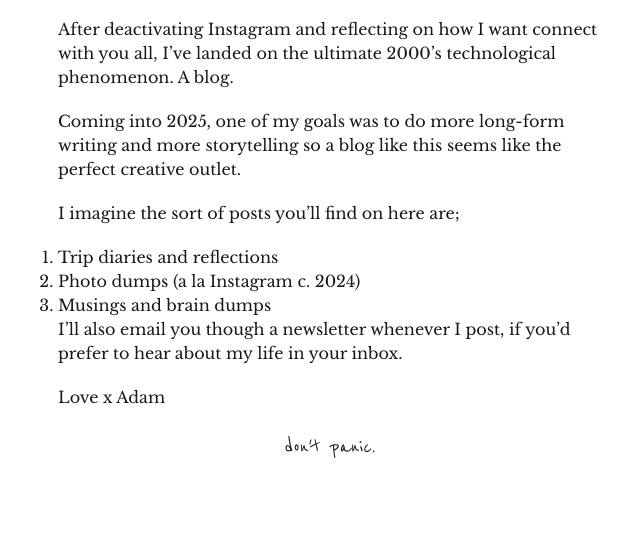
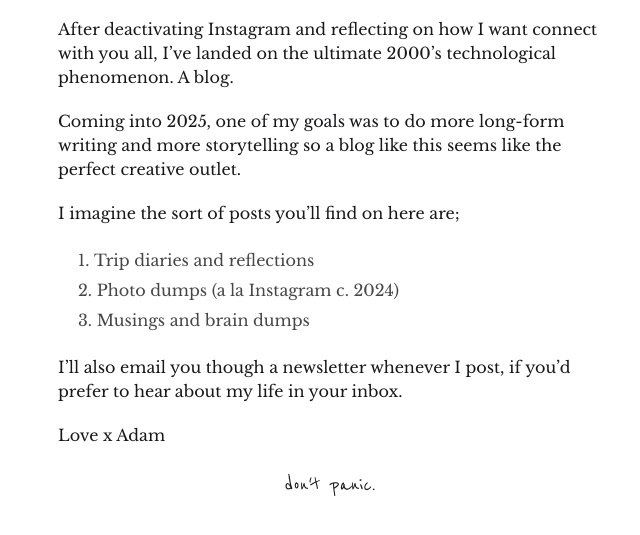
Before and after one commit to adamws-git/adamws-git.github.io, an Astro site: page /posts/welcome in a window 1280 px wide. Shown: the part 161-696 px from the top of the page, without its empty margins (310-950 px from the left). Built offline with nearby package versions, Linux system fonts and the light colour scheme; Astro itself is replaced by a stand-in of ours.

Commit message:
Update global.css

```diff
--- a/src/styles/global.css
+++ b/src/styles/global.css
@@ -113,5 +113,12 @@
     ol {
       list-style: numbered;
       font-family: Libre Baskerville, sans-serif;
+      margin-bottom: 20px;
+      list-style-position: inside;
+      text-indent: 0px;
+      margin-left: 10px;
+      padding-left: 10px;
+      line-height: 30px;
+      opacity: 80%;
     }
   }
```
